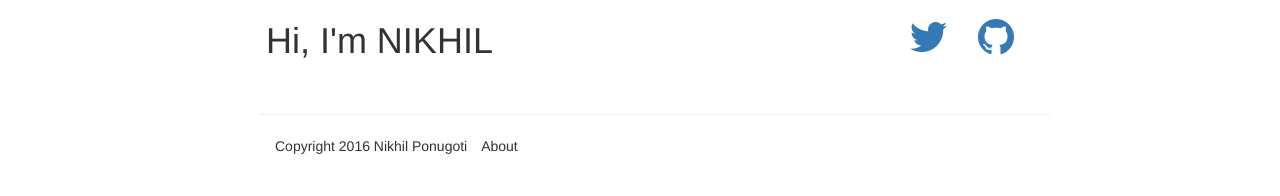
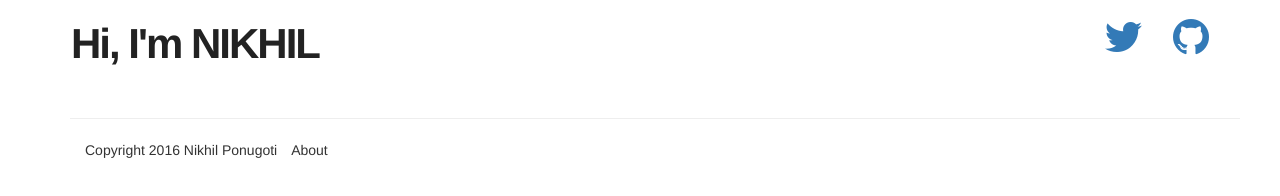
Before and after one commit to acharohith/ponugon.github.io, a plain HTML site: page index.html in a window 1280 px wide. Drawn offline with Linux system fonts and the light colour scheme.

Commit message:
header changes

```diff
--- a/index.html
+++ b/index.html
@@ -12,24 +12,24 @@
 
 	<div class='container'>
 		<div class='row'>
-			<div class='navbar col-md-8 col-md-offset-2'>
-				<h1 class='navbar-header' id='profile'> Hi, I'm NIKHIL  </h1>
+			<div class='navbar col-md-12 '>
+				<h1 class='navbar-header' id='profile'> Hi, I'm NIKHIL </h1>
 				<ul class='nav navbar-nav navbar-right'>
-				<li class='nav'><a target="_blank" href="https://twitter.com/nikhil_p8" ><i class="fa fa-twitter fa-3x" aria-hidden="true"></i></a></li>
-				<li class='nav'><a target="_blank" href="https://github.com/ponugon" ><i class="fa fa-github fa-3x" aria-hidden="true"></i></a></li>
+				<li class='nav'><a href="https://twitter.com/nikhil_p8" ><i class="fa fa-twitter fa-3x" aria-hidden="true"></i></a></li>
+				<li class='nav'><a href="https://github.com/ponugon" ><i class="fa fa-github fa-3x" aria-hidden="true"></i></a></li>
 				</ul>
 			</div>
 
 
   		</div>
 
-  	<hr class='col-md-8 col-md-offset-2'>
-  	<footer class='col-md-8 col-md-offset-2'>
-  		<ul class='unstyled list-inline'>
-  			<li>Copyright 2016 Nikhil Ponugoti</li>
+  	<hr class='col-md-12'>
+  	<div class='col-md-12'>
+  		<ul class='list-inline'>
+  			<li>Copyright 2016 Nikhil Ponugoti </li>
   			<li>About</li>
   		</ul>
-  	</footer>
+  	</div>
   	</div>
 
 
--- a/style.css
+++ b/style.css
@@ -1,4 +1,4 @@
-.profile h1 {
+h1#profile.navbar-header {
     font-weight: 600;
     letter-spacing: -2px;
     font-size: 3em;
```
